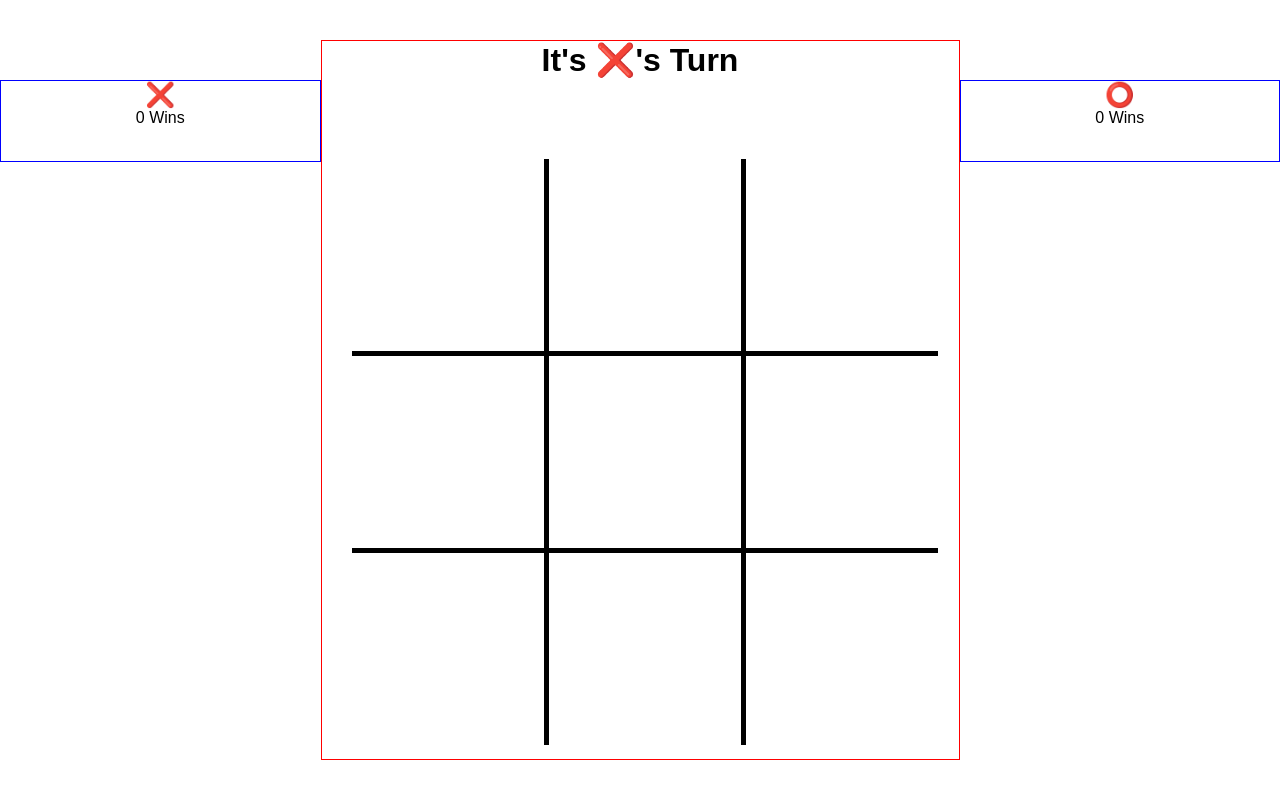
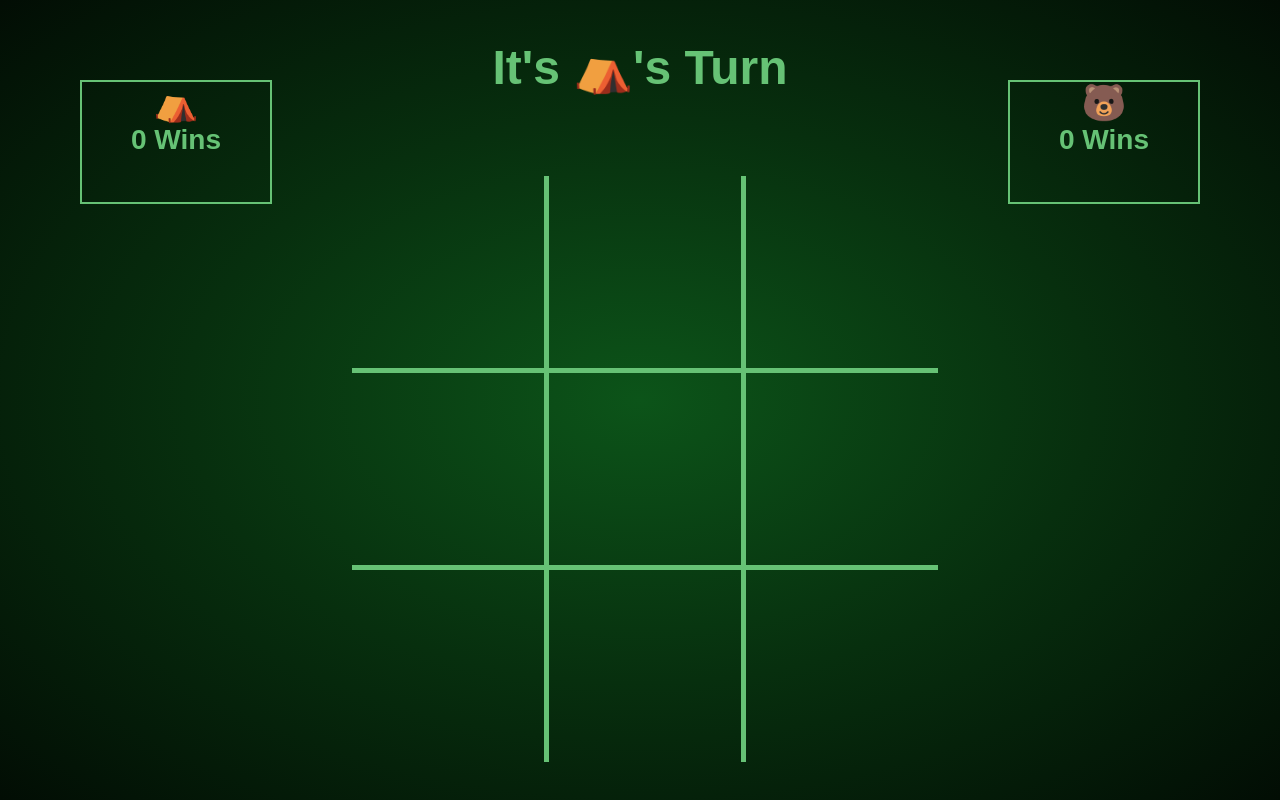
Before and after one commit to RMartin0717/tic_tac_toe, a plain HTML site: page index.html in a window 1280 px wide. Drawn offline with Linux system fonts and the light colour scheme.

Commit message:
Style game board with a theme

```diff
--- a/index.html
+++ b/index.html
@@ -10,11 +10,11 @@
   </head>
   <body>
     <aside class="player-one">
-      <h1>❌</h1>
-      <p id="playerOneWins">0 Wins</p>
+      <h1>⛺️</h1>
+      <h3 id="playerOneWins">0 Wins</h3>
     </aside>
     <main>
-      <h1 class="main-heading" id="mainHeading">It's <span>❌</span>'s Turn</h1>
+      <h1 class="main-heading" id="mainHeading">It's ⛺️'s Turn</h1>
       <section class="game-board" id="gameBoard">
         <article id="topLeft"> </article>
         <article id="topMiddle"> </article>
@@ -28,8 +28,8 @@
       </section>
     </main>
     <aside class="player-two">
-      <h1>⭕️</h1>
-      <p id="playerTwoWins">0 Wins</p>
+      <h1>🐻</h1>
+      <h3 id="playerTwoWins">0 Wins</h3>
     </aside>
     <script type="text/javascript" src="./src/game.js"></script>
     <script type="text/javascript" src="./src/player.js"></script>
--- a/src/game.js
+++ b/src/game.js
@@ -1,7 +1,7 @@
 class Game {
   constructor(){
-    this.playerOne = new Player("one", "❌");
-    this.playerTwo = new Player("two", "⭕️");
+    this.playerOne = new Player("one", "⛺️");
+    this.playerTwo = new Player("two", "🐻");
     this.playerOne.retrieveWinsFromStorage();
     this.playerTwo.retrieveWinsFromStorage();
     this.currentTurn = this.playerOne.token;
--- a/src/main.js
+++ b/src/main.js
@@ -20,7 +20,7 @@ function markSpace(event) {
     setTimeout((()=>{
       newGame.resetBoard();
       render();
-    }), 3000);
+    }), 2500);
   }
 }
 
--- a/styles.css
+++ b/styles.css
@@ -1,6 +1,5 @@
 * {
     margin: 0;
-    /* border: solid blue 1px; */
 }
 
 body {
@@ -8,8 +7,11 @@ body {
   width: 100vw;
   height: 100vh;
 
+  background: radial-gradient(#0C5419, #072F0E, #020D04);
+  color: #66C275;
+
   font-family: sans-serif;
-  font-size: 1em;
+  font-size: 1.5em;
 }
 
 aside {
@@ -17,10 +19,12 @@ aside {
   flex-direction: column;
   align-items: center;
   width: 25vw;
-  height: 10vh;
-  margin-top: 10vh;
-  border: solid blue 1px;
+  min-width: 5em;
+  height: 15vh;
+  min-height: 4em;
+  margin: 10vh;
 
+  border: solid #66C275 2px;
 }
 
 main {
@@ -30,10 +34,10 @@ main {
   width: 50vw;
   margin-top: 5vh;
   margin-bottom: 5vh;
-  border: solid red 1px;
 }
 
 section {
+
   font-size: 3rem;
 }
 
@@ -43,8 +47,8 @@ article {
   align-items: center;
   width: 15vw;
   height: 15vw;
-  border-right: solid black 5px;
-  border-bottom: solid black 5px;
+  border-right: solid #66C275 5px;
+  border-bottom: solid #66C275 5px;
 
   /* font-size: 3rem; */
 }
@@ -86,16 +90,20 @@ article:nth-child(9) {
     grid-template-rows: 1fr 4fr;
     width: 100vw;
     height: 100vh;
+
+    background: radial-gradient(#0C5419, #072F0E, #020D04);
+
   }
 
   main {
     justify-self: center;
-    width: 90%;
+    width: 100%;
     grid-area: 2/1/2/3;
   }
 
   aside {
     justify-self: center;
+    width: 60%;
   }
 
   article {
```
